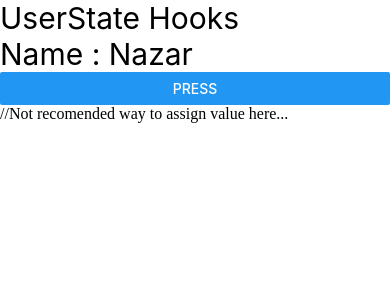
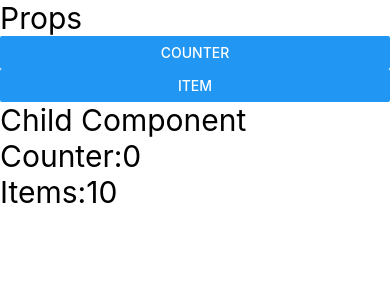
Before and after one commit to inazarm/Learning_RN1, a React Native app: screen / in a window 390 px wide. Shown: the top 300 px of the page. Built offline with nearby package versions, Linux system fonts and the light colour scheme.

Commit message:
added child component and implement props concepts, sent value from parets to child component.

```diff
--- a/App.jsx
+++ b/App.jsx
@@ -2,6 +2,7 @@
 import React from 'react'
 import OnPress from './src/components/OnPress'
 import UseStateHook from './src/components/UseStateHook'
+import Props from './src/components/Props'
 
 // import First from './src/components/first'
 
@@ -10,7 +11,8 @@
         <View>
         {/* <Text style={{fontSize:30,fontWeight:'bold'}}>This is First component</Text> */}
         {/* <OnPress/> */}
-        <UseStateHook/>
+        {/* <UseStateHook/>  */}
+        <Props/>
     </View>
     )
 }
--- /dev/null
+++ b/src/components/Child.jsx
@@ -0,0 +1,17 @@
+import { View, Text } from 'react-native'
+import React from 'react'
+
+const Child = (props) => {
+    //console.log(props);
+    let count=props.data;
+    let item=props.Item;
+  return (
+    <View>
+      <Text style={{fontSize:30}}>Child Component</Text>
+      <Text style={{fontSize:30}}>Counter:{count}</Text>
+      <Text style={{fontSize:30}}>Items:{item}</Text>
+    </View>
+  )
+}
+
+export default Child
--- /dev/null
+++ b/src/components/Props.jsx
@@ -0,0 +1,18 @@
+import { View, Text, Button } from 'react-native'
+import React,{useState} from 'react'
+import Child from './Child'
+
+const Props = () => {
+    const [count,setCount]=useState(0);
+    const [item,setItem]=useState(10);
+  return (
+    <View>
+      <Text style={{fontSize:30}}>Props</Text>
+      <Button title='Counter' onPress={()=>setCount(count+1)}/>
+      <Button title='Item' onPress={()=>setItem(item*10)}/>
+      <Child data={count} Item={item}/>
+    </View>
+  )
+}
+
+export default Props
```
